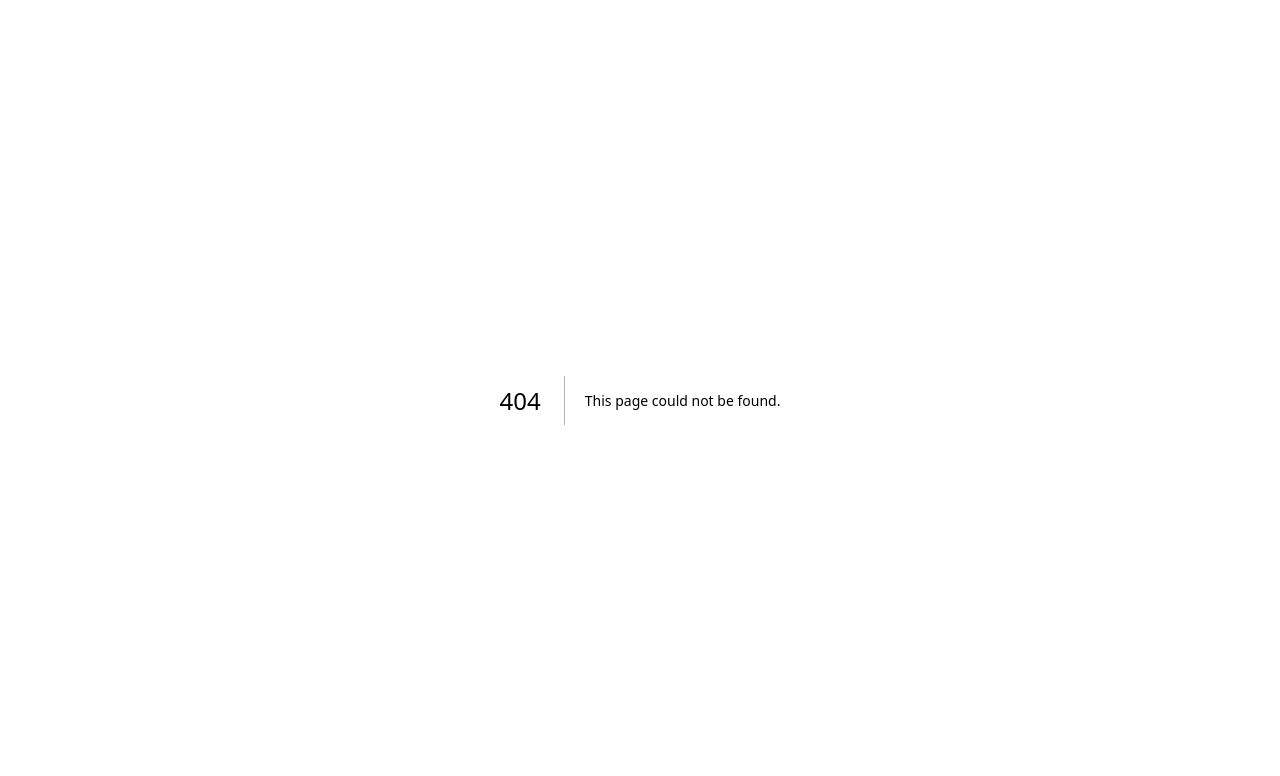
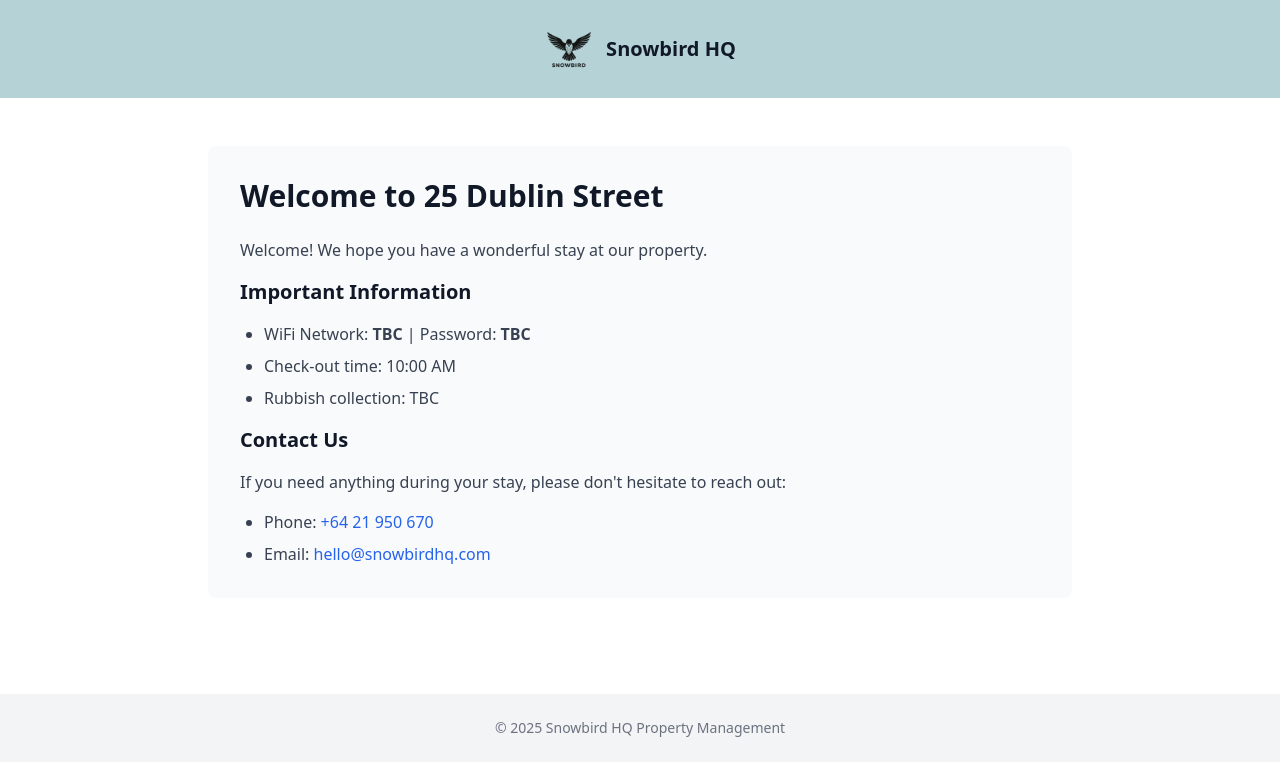
Before and after one commit to andrewlaery/snowbirdhq-website, a Next.js app: page /guestmessage/25-dublin in a window 1280 px wide. Before the commit this address had no page. Shown: the top 776 px of the page. Built offline with nearby package versions, Linux system fonts and the light colour scheme.

Commit message:
Add guest message page for 25 Dublin Street
🤖 Generated with [Claude Code](https://claude.com/claude-code)

Co-Authored-By: Claude Opus 4.5 <noreply@anthropic.com>

```diff
--- /dev/null
+++ b/src/app/guestmessage/25-dublin/page.tsx
@@ -0,0 +1,70 @@
+import Image from 'next/image';
+import Link from 'next/link';
+
+export default function GuestMessage25Dublin() {
+  return (
+    <div className='min-h-screen bg-white'>
+      {/* Header */}
+      <header className='bg-snowbird-blue'>
+        <div className='max-w-4xl mx-auto px-4 py-6'>
+          <Link href='/' className='flex items-center justify-center'>
+            <Image
+              src='/SnowbirdHQ-trans.png'
+              alt='Snowbird HQ'
+              width={50}
+              height={50}
+              className='object-contain'
+            />
+            <span className='ml-3 text-xl font-semibold text-gray-900'>
+              Snowbird HQ
+            </span>
+          </Link>
+        </div>
+      </header>
+
+      {/* Guest Message Content */}
+      <main className='max-w-4xl mx-auto px-4 py-12'>
+        <div className='bg-gray-50 rounded-lg p-8'>
+          <h1 className='text-3xl font-bold text-gray-900 mb-6'>
+            Welcome to 25 Dublin Street
+          </h1>
+
+          {/* UPDATE YOUR MESSAGE BELOW */}
+          <div className='prose prose-lg text-gray-700 space-y-4'>
+            <p>
+              Welcome! We hope you have a wonderful stay at our property.
+            </p>
+
+            <h2 className='text-xl font-semibold text-gray-900 mt-8'>
+              Important Information
+            </h2>
+            <ul className='list-disc pl-6 space-y-2'>
+              <li>WiFi Network: <strong>TBC</strong> | Password: <strong>TBC</strong></li>
+              <li>Check-out time: 10:00 AM</li>
+              <li>Rubbish collection: TBC</li>
+            </ul>
+
+            <h2 className='text-xl font-semibold text-gray-900 mt-8'>
+              Contact Us
+            </h2>
+            <p>
+              If you need anything during your stay, please don't hesitate to reach out:
+            </p>
+            <ul className='list-disc pl-6 space-y-2'>
+              <li>Phone: <a href='tel:+6421950670' className='text-blue-600 hover:text-blue-800'>+64 21 950 670</a></li>
+              <li>Email: <a href='mailto:hello@snowbirdhq.com' className='text-blue-600 hover:text-blue-800'>hello@snowbirdhq.com</a></li>
+            </ul>
+          </div>
+          {/* END OF MESSAGE SECTION */}
+        </div>
+      </main>
+
+      {/* Footer */}
+      <footer className='bg-gray-100 py-6 mt-12'>
+        <div className='max-w-4xl mx-auto px-4 text-center text-gray-500 text-sm'>
+          <p>&copy; 2025 Snowbird HQ Property Management</p>
+        </div>
+      </footer>
+    </div>
+  );
+}
```
